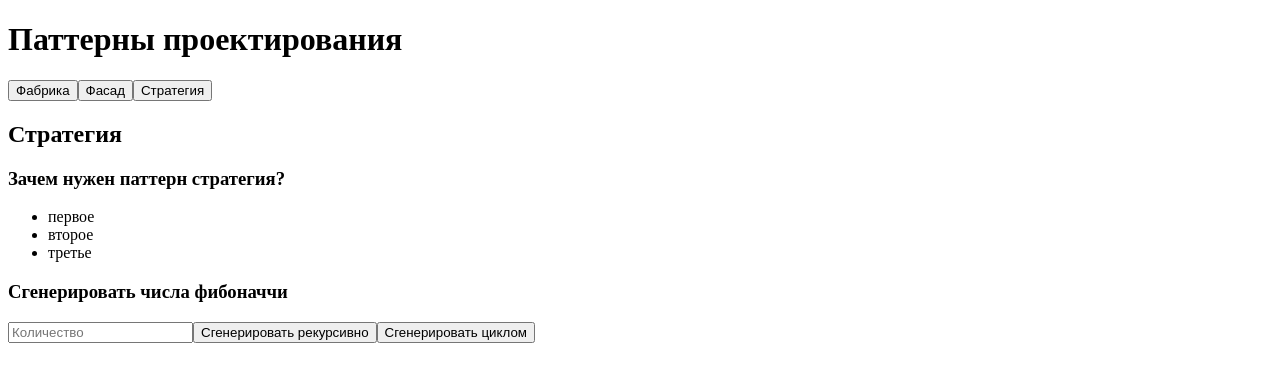
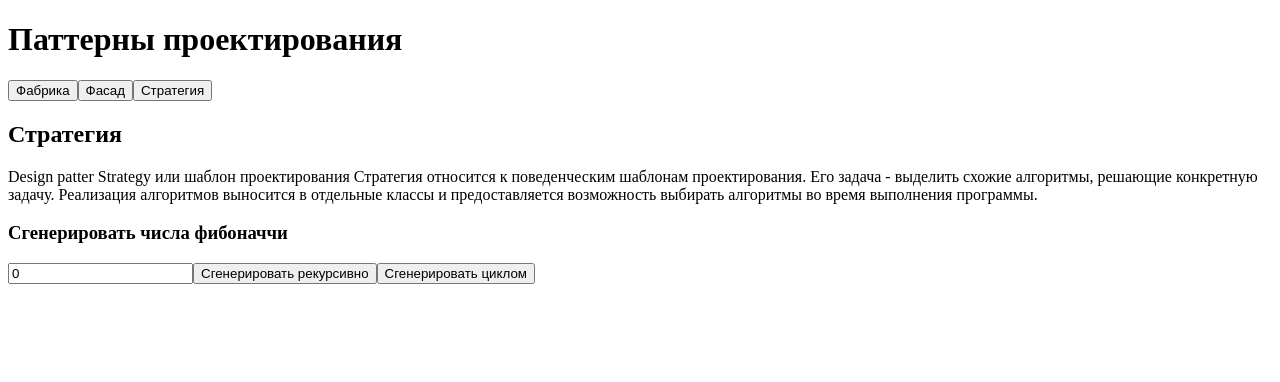
Before and after one commit to predeinnikita/design-patterns, an Angular app: page /strategy in a window 1280 px wide. Shown: the top 382 px of the page. Built offline with nearby package versions, Linux system fonts and the light colour scheme.

Commit message:
strategy

```diff
--- a/src/app/strategy/components/strategy/strategy.component.html
+++ b/src/app/strategy/components/strategy/strategy.component.html
@@ -1,24 +1,15 @@
 <h2>Стратегия</h2>
 <section>
-    <div>
-        <h3>Зачем нужен паттерн стратегия?</h3>
-        <ul>
-            <li>
-                первое
-            </li>
-            <li>
-                второе
-            </li>
-            <li>
-                третье
-            </li>
-        </ul>
-    </div>
+    Design patter Strategy  или шаблон проектирования Стратегия  относится к поведенческим шаблонам проектирования. Его задача - выделить схожие алгоритмы, решающие конкретную задачу. Реализация алгоритмов выносится в отдельные классы и предоставляется возможность выбирать алгоритмы во время выполнения программы.
 </section>
 
-<form>
+<form [formGroup]="formGroup">
     <h3>Сгенерировать числа фибоначчи</h3>
-    <input type="number" placeholder="Количество">
-    <button>Сгенерировать рекурсивно</button>
-    <button>Сгенерировать циклом</button>
+    <input type="number" placeholder="Количество" formControlName="count">
+    <button (click)="onRecursiveCalculate()">Сгенерировать рекурсивно</button>
+    <button (click)="onCycleCalculate()">Сгенерировать циклом</button>
 </form>
+
+<ol>
+    <li *ngFor="let number of result">{{ number }}</li>
+</ol>
--- a/src/app/strategy/components/strategy/strategy.component.ts
+++ b/src/app/strategy/components/strategy/strategy.component.ts
@@ -1,5 +1,7 @@
 import { Component } from '@angular/core';
+import { FormControl, FormGroup, Validators } from '@angular/forms';
 import { FibonacciGenerator } from '../../models/fibonacci-generator';
+import { CycleFibonacciStrategy } from '../../strategies/fibonacci-cycle.strategy';
 import { RecursiveFibonacciStrategy } from '../../strategies/fibonacci-recursive.strategy';
 
 @Component({
@@ -8,11 +10,26 @@ import { RecursiveFibonacciStrategy } from '../../strategies/fibonacci-recursive
   styleUrls: ['./strategy.component.scss']
 })
 export class StrategyComponent {
-  constructor() {
-    const fibonacciGenerator: FibonacciGenerator = new FibonacciGenerator(
-      new RecursiveFibonacciStrategy()
-    );
 
-    console.log(fibonacciGenerator.generateSequence(5));
+  private recursiveFibonacciGenerator: FibonacciGenerator = new FibonacciGenerator(
+    new RecursiveFibonacciStrategy()
+  );;
+  private cycleFibonacciGenerator: FibonacciGenerator = new FibonacciGenerator(
+    new CycleFibonacciStrategy()
+  );;
+
+  public formGroup: FormGroup = new FormGroup({
+    count: new FormControl(0, Validators.required)
+  });
+
+  public result: number[] = [];
+
+  public onRecursiveCalculate(): void {
+    this.result = this.recursiveFibonacciGenerator.generateSequence(this.formGroup.controls['count'].value)
   }
+
+  public onCycleCalculate(): void {
+    this.result = this.cycleFibonacciGenerator.generateSequence(this.formGroup.controls['count'].value)
+  }
+
 }
--- /dev/null
+++ b/src/app/strategy/strategies/fibonacci-cycle.strategy.ts
@@ -0,0 +1,18 @@
+import { IFibonacciStrategy } from "../interfaces/fibonacci-strategy.interface";
+
+export class CycleFibonacciStrategy implements IFibonacciStrategy {
+    public generateSequence(count: number): number[] {
+        const result: number[] = [];
+        let n1: number = 0;
+        let n2: number = 1;
+        let nextTerm: number;
+        for (let i = 1; i <= count; i++) {
+            result.push(n1)
+            nextTerm = n1 + n2;
+            n1 = n2;
+            n2 = nextTerm;
+        }
+
+        return result;
+    }
+}
--- a/src/app/strategy/strategies/fibonacci-recursive.strategy.ts
+++ b/src/app/strategy/strategies/fibonacci-recursive.strategy.ts
@@ -7,7 +7,7 @@ export class RecursiveFibonacciStrategy implements IFibonacciStrategy {
         this._generate(count, result);
         result.sort((a, b) => a - b);
 
-        return result;
+        return result.slice(0, result.length - 1);
     }
 
     private _generate(count: number, sequence: number[] = []): number[] {
```
Also changed, not shown: src/app/strategy/strategy.module.ts (+6 -1 lines).
